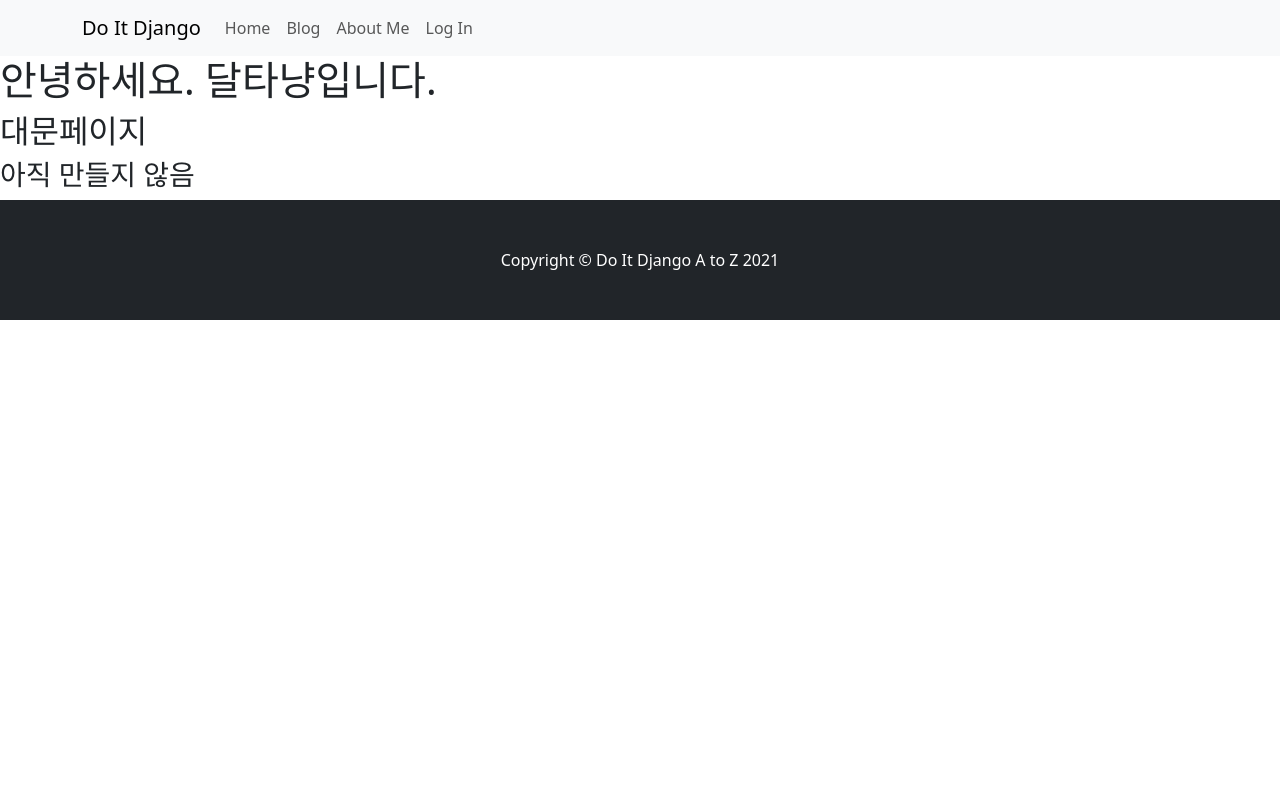
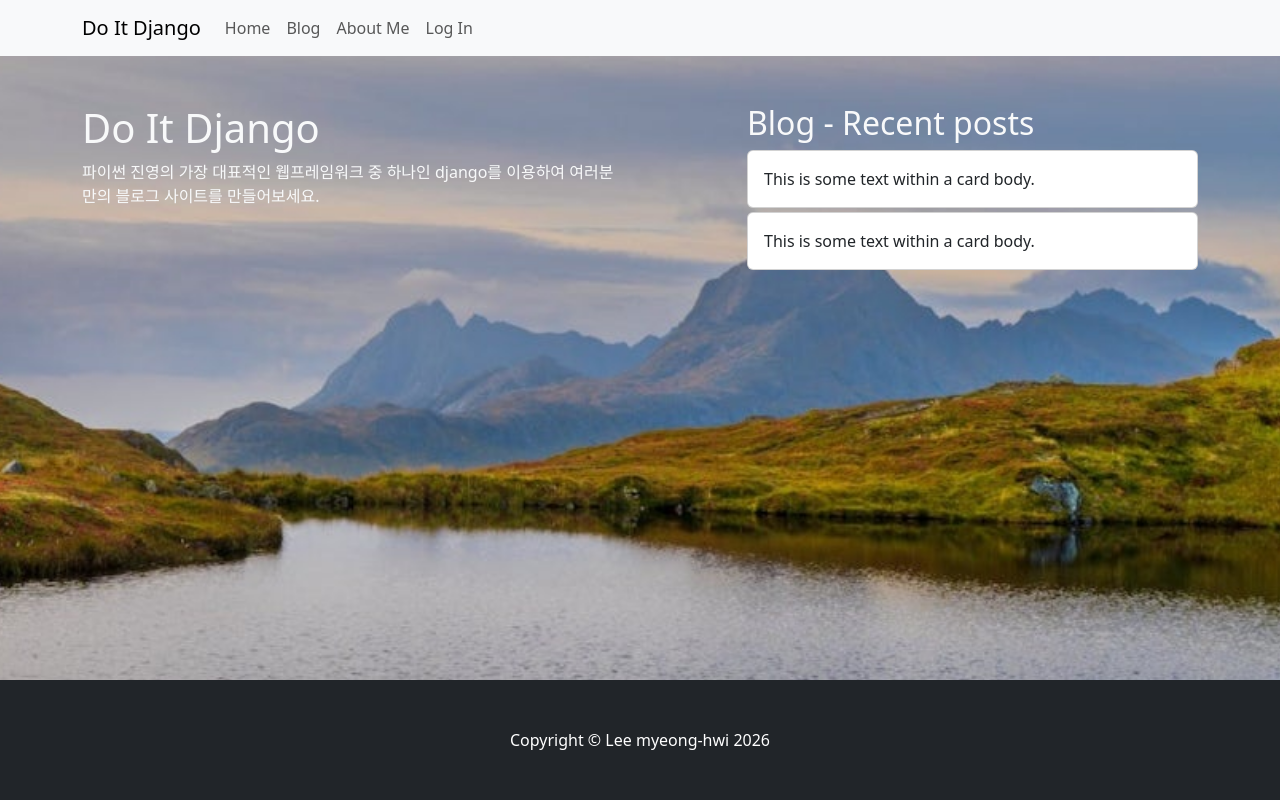
Before and after one commit to automaster5013/do_it_django, a Django app: page / in a window 1280 px wide. Run offline with Django 5.2, Linux system fonts and the light colour scheme; some libraries are stand-ins or nearby versions.

Commit message:
537page, Recent posts

```diff
--- a/blog/Templates/blog/footer.html
+++ b/blog/Templates/blog/footer.html
@@ -2,7 +2,7 @@
 <footer class="py-5 bg-dark">
     <div class="container">
         <p class="m-0 text-center text-white">
-            Copyright &copy; Do It Django A to Z 2021
+            Copyright &copy; Lee myeong-hwi 2026
         </p>
     </div>
     <!-- /.container -->
--- /dev/null
+++ b/single_pages/static/single_pages/css/landing.css
@@ -0,0 +1,11 @@
+body {
+    background-image: url('../images/river1.jpg');
+    background-repeat: no-repeat;
+    background-position: center center;
+    background-size: cover;
+    background-attachment: fixed;
+}
+
+section {
+    margin-bottom: 150px;
+}
--- a/single_pages/templates/single_pages/landing.html
+++ b/single_pages/templates/single_pages/landing.html
@@ -5,15 +5,39 @@
         <meta charset="UTF-8">
         <title>Do It Django</title>
         <link rel="stylesheet" href="{% static 'blog/bootstrap/bootstrap.min.css' %}" media="screen">
+        <link rel="stylesheet" href="{% static 'single_pages/css/landing.css' %}" media="screen">
     </head>
     <body>
         {% include 'blog/navbar.html' %}
 
-        <h1>안녕하세요. 달타냥입니다.</h1>
-        <h2>대문페이지</h2>
-        <h3>아직 만들지 않음</h3>
+        <section>
+            <div class="container">
+                <div class="row justify-content-between">
+                    <div class="col-lg-6 text-light">
+                        <h1 class="mt-5">Do It Django</h1>
+                        <p>파이썬 진영의 가장 대표적인 웹프레임워크 중 하나인 django를 이용하여 여러분만의 블로그 사이트를 만들어보세요.</p>
+                    </div>
+                    <div class="col-lg-5 mt-5">
+                        <h2 class="text-light">Blog - Recent posts</h2>
+                        <div class="card mt-1">
+                            <div class="card-body">
+                                This is some text within a card body.
+                            </div>
+                        </div>
 
-        {% include 'blog/footer.html' %}
+                        <div class="card mt-1">
+                            <div class="card-body">
+                                This is some text within a card body.
+                            </div>
+                        </div>
+                    </div>
+                </div>
+            </div>
+        </section>
+
+        <div class="fixed-bottom">
+            {% include 'blog/footer.html' %}
+        </div>
         <script src="https://code.jquery.com/jquery-3.4.1.slim.min.js"
         integrity="sha384-J6qa4849blE2+poT4WnyKhv5vZF5SrPo0iEjwBvKU7imGFAV0wwj1yYfoRSJoZ+n"
         crossorigin="anonymous"></script>
```
Also changed, not shown: single_pages/static/single_pages/images/river1.jpg (added).
